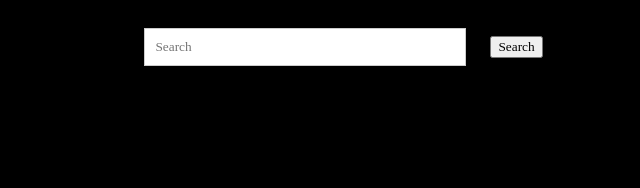
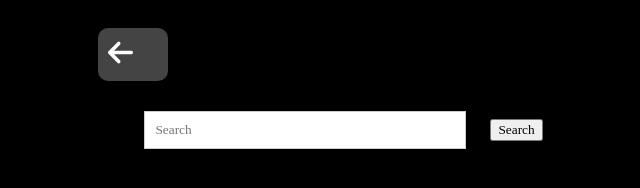
Before and after one commit to jabbarbergenoov/social-front, a website built with Vite: page src/search.html in a window 1280 px wide. Shown: the whole page, without its empty margins (10-650 px from the left). Built offline with nearby package versions, Linux system fonts and the light colour scheme; files whose address does not match are found by name.

Commit message:
arrow added

```diff
--- a/src/sass/post.scss
+++ b/src/sass/post.scss
@@ -50,6 +50,21 @@ a {
   gap: 20px;
   img {
     width: 40px;
+  }
+}
+.arr {
+  position: relative;
+  left: 180px;
+  top: 20px;
+  background: #444;
+  border-radius: 10px;
+  width: 50px;
+  padding: 10px;
+  margin-bottom: 30px;
+  &-img {
+      width: 25px;
+
+      filter: brightness(0) saturate(100%) invert(99%) sepia(59%) saturate(2%) hue-rotate(144deg) brightness(111%) contrast(100%);
   }
 }
 .coment {
--- a/src/sass/search.scss
+++ b/src/sass/search.scss
@@ -14,7 +14,21 @@ body {
     margin: 20px;
     border: 1px solid #ccc;
 }
+.arr {
+    position: relative;
+    left: 100px;
+    top: 20px;
+    background: #444;
+    border-radius: 10px;
+    width: 50px;
+    padding: 10px;
+    margin-bottom: 30px;
+    &-img {
+        width: 25px;
 
+        filter: brightness(0) saturate(100%) invert(99%) sepia(59%) saturate(2%) hue-rotate(144deg) brightness(111%) contrast(100%);
+    }
+  }
 .search-results {
     max-height: 200px;
     overflow-y: auto;
--- a/src/search.html
+++ b/src/search.html
@@ -6,6 +6,11 @@
     <title>Search</title>
   </head>
   <body>
+    <div class="arr">
+      <a href="./index.html">
+        <img src="./images/arrow-left-solid.svg" alt="Home" class="arr-img" />
+      </a>
+    </div>
     <div class="container">
       <form action="" id="form">
         <input type="text" id="search" placeholder="Search" />
```
Also changed, not shown: src/new-post.html (+0 -3 lines), src/post.html (+6 -1 lines).
